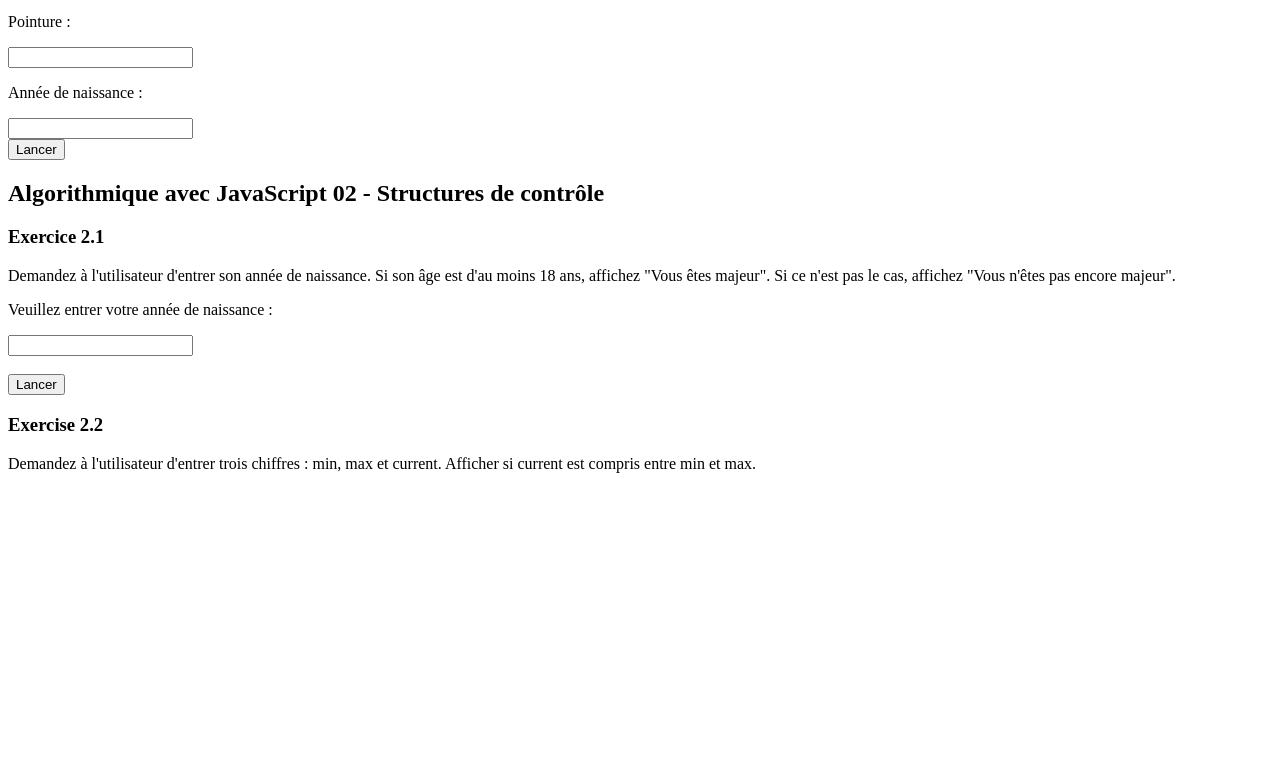
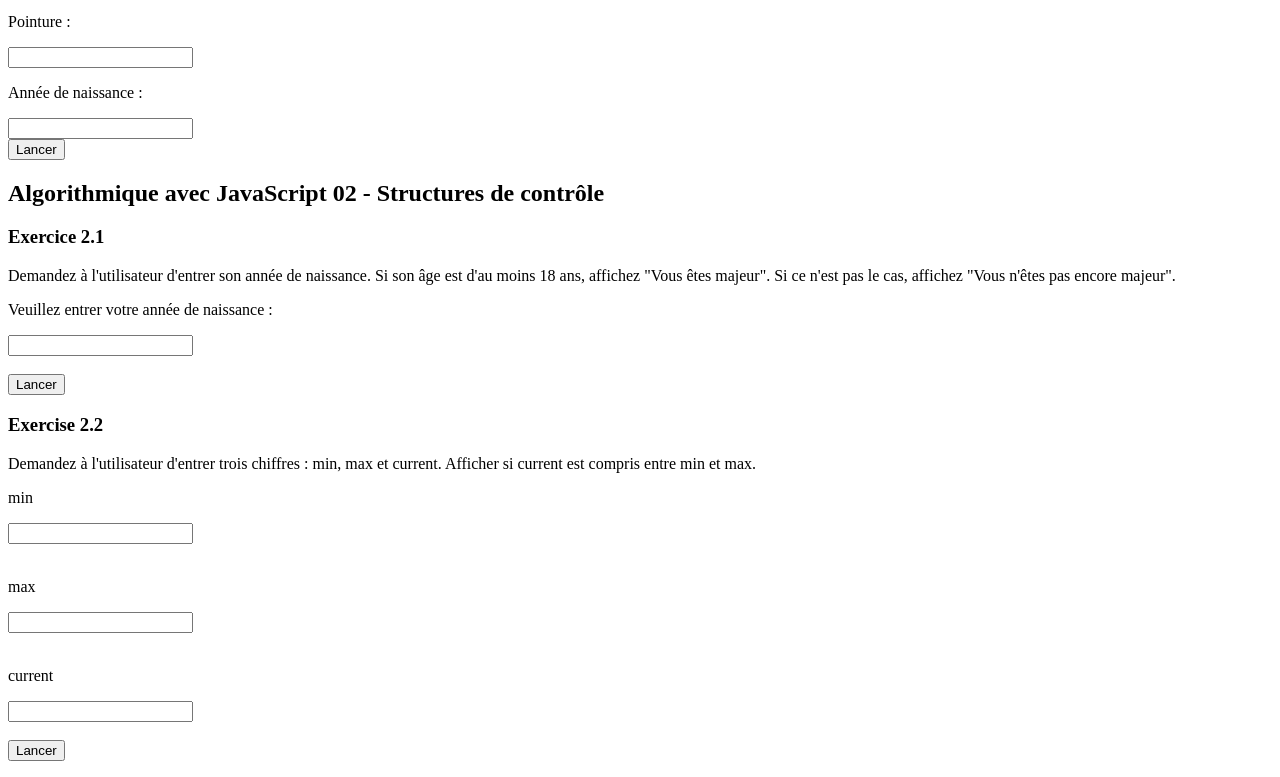
Before and after one commit to MichaelPwood/algo-js, a plain HTML site: page index.html in a window 1280 px wide. Shown: the part 1460-2237 px from the top of the page. Before the commit the page ends 1949 px from the top, so only its background shows below. Drawn offline with Linux system fonts and the light colour scheme.

Commit message:
Exercice 2.22

```diff
--- a/2.2.js
+++ b/2.2.js
@@ -0,0 +1,19 @@
+function maxMin() {
+  let minNbr = document.getElementById("minNbr").value;
+  let maxNbr = document.getElementById("maxNbr").value;
+  let currentNbr = document.getElementById("currentNbr").value;
+
+  let msg = "";
+
+  if (minNbr < currentNbr) {
+    msg = "Current n'est pas compris entre min et max";
+  } else if (maxNbr > currentNbr) {
+    msg = "Current n'est pas compris entre min et max";
+  } else if (currentNbr < minNbr && currentNbr > maxNbr) {
+    msg = "Current est entre min et max";
+  } else {
+    msg = "current n'est pas compris entre min et max";
+  }
+
+  document.getElementById("reponseCurrent").innerHTML = msg;
+}
--- a/index.html
+++ b/index.html
@@ -73,6 +73,14 @@
 
     <h3>Exercise 2.2</h3>
     <p>Demandez à l'utilisateur d'entrer trois chiffres : min, max et current. Afficher si current est compris entre min et max.</p>
+                <p>min</p>
+                <input id="minNbr" ><br><br>
+                <p>max</p>
+                <input id="maxNbr" ><br><br>
+                <p>current</p>
+                <input id="currentNbr" ><br><br>
+                <button type="button" onclick="maxMin()">Lancer</button>
+                <p id="reponseCurrent"></p>
     <script src="1.0.js"></script>
     <script src="1.1.js"></script>
     <script src="1.2.js"></script>
```
